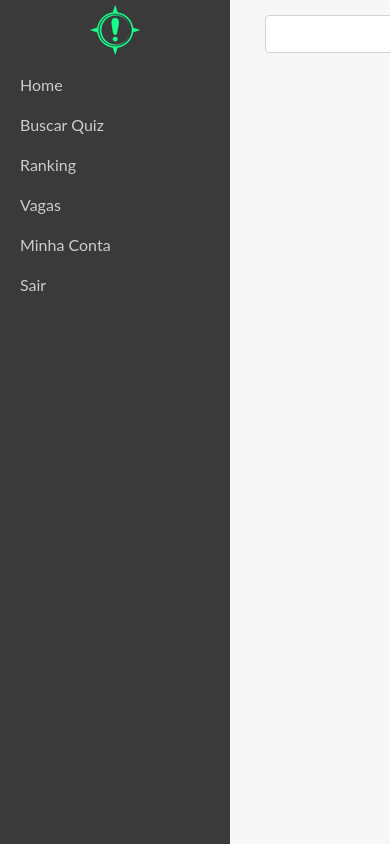
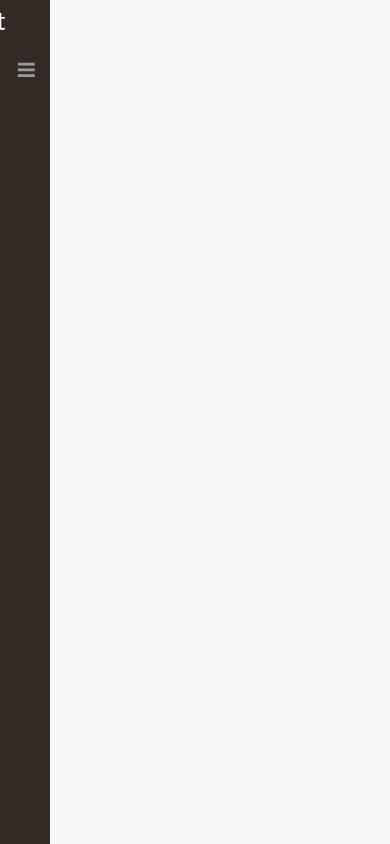
Before and after one commit to gspereira/RankQuest, a PHP site: page /pages/vagas.php in a window 390 px wide. Run offline with PHP 8.4, Linux system fonts and the light colour scheme; a user stored in the database is signed in; some libraries are stand-ins or nearby versions.

Commit message:
Side bar responsiva

```diff
--- a/css/rankquest.css
+++ b/css/rankquest.css
@@ -9,7 +9,7 @@ body {
 
 .form-group input{
 
-margin: 10px;
+  margin: 10px;
 }
 
 p {
@@ -31,10 +31,15 @@ p.small {
 .container-fluid {
   width: 100%;
   position: absolute;
-  margin-left:250px ;
-  padding: 15px
+  margin-left: 250px;
+  padding: 15px;
 
 }
+
+.container-fluid-toggled{
+  margin-left: 5% !important;
+}
+
 
 .img-responsive {
   margin:0 auto;
@@ -46,68 +51,6 @@ p.small {
 .page-title h2{
   font-family: 'Montserrat';
 }
-
-/* Sidebar Styles */
-
-.sidebar-nav {
-  position: absolute;
-  top: 0;
-  width: 230px;
-  height: 100%;
-  margin: 0;
-  padding: 0;
-  list-style: none;
-  position: fixed;
-  background-color: #3a3a3a;
-}
-
-.sidebar-nav li {
-  text-indent: 20px;
-  line-height: 40px;
-}
-
-.sidebar-nav li a {
-  display: block;
-  text-decoration: none;
-  color: #cccccc;
-}
-
-.sidebar-nav li a:hover {
-  text-decoration: none;
-  color: #fff;
-  background: rgba(255, 255, 255, 0.2);
-}
-
-.sidebar-nav li a:active, .sidebar-nav li a:focus {
-  text-decoration: none;
-}
-
-.sidebar-nav>.sidebar-brand {
-  height: 65px;
-  font-size: 18px;
-  line-height: 60px;
-}
-
-.sidebar-nav>.sidebar-brand a {
-  color: #999999;
-}
-
-.sidebar-nav>.sidebar-brand a:hover {
-  color: #fff;
-  background: none;
-}
-
-.sidebar-nav li .logotip {
-  display: block;
-  text-decoration: none;
-  padding-top: 5px;
-}
-
-.sidebar-nav li .logotip:hover {
-  text-decoration: none;
-  filter: sepia() saturate(10000%) hue-rotate(70deg);
-}
-
 /* Search Bar Styles */
 .dropdown.dropdown-lg .dropdown-menu {
   margin-top: -1px;
--- /dev/null
+++ b/css/style.css
@@ -0,0 +1,205 @@
+ body {
+ overflow-x: hidden;
+ }
+
+ /* Toggle Styles */
+
+ #wrapper {
+ padding-left: 0;
+ -webkit-transition: all 0.6s ease;
+ -moz-transition: all 0.6s ease;
+ -o-transition: all 0.6s ease;
+ transition: all 0.6s ease;
+
+ }
+
+ #wrapper.toggled {
+ padding-left: 200px;
+ }
+
+ #sidebar-wrapper {
+ z-index: 1000;
+ position: fixed;
+ left: 250px;
+
+ width: 0;
+ height: 100%;
+ margin-left: -250px;
+ overflow-y: auto;
+ background-color:#312A25;
+
+ -webkit-transition: all 0.5s ease;
+ -moz-transition: all 0.5s ease;
+ -o-transition: all 0.5s ease;
+ transition: all 0.5s ease;
+ }
+
+ #wrapper.toggled #sidebar-wrapper {
+ width: 0;
+ }
+
+ #page-content-wrapper {
+ width: 100%;
+ position: absolute;
+ padding: 10px;
+ }
+
+ #wrapper.toggled #page-content-wrapper {
+ position: absolute;
+ margin-left:-250px;
+ }
+ /* Sidebar Styles */
+
+ .sidebar-nav {
+ position: absolute;
+ top: 0;
+ right:15px;
+ width: 200px;
+ margin: 0;
+ padding: 0;
+ list-style: none;
+ }
+
+ .sidebar-nav li {
+ text-indent: 20px;
+ line-height: 40px;
+ }
+
+ .sidebar-nav li a {
+ display: block;
+ text-decoration: none;
+ color: #999999;
+ }
+
+ .sidebar-nav li a:hover {
+ text-decoration: none;
+ color: #fff;
+ background: #312A25;
+ }
+
+ .sidebar-nav li a:active,
+ .sidebar-nav li a:focus {
+ text-decoration: none;
+ }
+
+ .sidebar-nav > .sidebar-brand {
+ height: 65px;
+ font-size: 18px;
+ line-height: 60px;
+ }
+
+ .sidebar-nav > .sidebar-brand a {
+ color: #999999;
+ }
+
+ .sidebar-nav > .sidebar-brand a:hover {
+ color: #fff;
+ background: none;
+ }
+
+ @media(min-width:768px) {
+ #wrapper {
+ padding-left: 220px;
+ }
+
+ #wrapper.toggled {
+ padding-left: 0;
+ }
+
+ #sidebar-wrapper {
+ width: 200px;
+ }
+
+ #wrapper.toggled #sidebar-wrapper {
+ width: 40px;
+
+
+ }
+
+ #wrapper.toggled span {
+ visibility:hidden;
+
+ }
+ #wrapper.toggled   i {
+ float:right;
+ }
+
+ #page-content-wrapper {
+ padding: 20px;
+ position: relative;
+ }
+
+ #wrapper.toggled #page-content-wrapper {
+ position: relative;
+ margin-right: 0;
+ }
+ }
+
+
+ @media(max-width:414px) {
+
+ #wrapper.toggled #page-content-wrapper {
+ position: absolute;
+ margin-right:60px;
+ }
+
+ #wrapper.toggled {
+ padding-right: 60px;
+ }
+
+ #wrapper {
+ padding-left: 20px;
+ }
+
+ #wrapper.toggled {
+ padding-left: 0;
+ }
+
+ #sidebar-wrapper {
+ width: 50px;
+ }
+
+ #wrapper.toggled #sidebar-wrapper {
+ width: 140px;
+
+
+ }
+
+ #wrapper.toggled span {
+ visibility:visible;
+ position:relative;
+ left:70px;
+ bottom:13px;
+
+ }
+
+ #wrapper span {
+ visibility:hidden;
+
+ }
+ #wrapper.toggled   i {
+ float:right;
+ }
+
+ #wrapper   i {
+ float:right;
+ }
+
+ #page-content-wrapper {
+ padding: 5px;
+ position: relative;
+ }
+
+ #wrapper.toggled #page-content-wrapper {
+ position: relative;
+ margin-right: 0;
+ }
+
+
+
+
+ }
+
+ /*!
+ *  Font Awesome 4.6.3 by @davegandy - http://fontawesome.io - @fontawesome
+ *  License - http://fontawesome.io/license (Font: SIL OFL 1.1, CSS: MIT License)
--- a/js/ajaxrq.js
+++ b/js/ajaxrq.js
@@ -1,5 +1,4 @@
 $(document).ready(function(){
-
 
     $('#cadastrar_aluno').click(function(){
         $('form#aluno').off();
--- /dev/null
+++ b/js/rankQuest.js
@@ -0,0 +1,8 @@
+$(document).ready(function(){
+	$("#menu-toggle").click(function(e) {
+		e.preventDefault();
+		$("#wrapper").toggleClass("toggled");
+		$("#container-fluid").toggleClass("container-fluid");
+		$("#container-fluid").toggleClass("container-fluid-toggled");
+	});
+})
--- a/pages/menu.php
+++ b/pages/menu.php
@@ -22,27 +22,25 @@ if(!isset($_SESSION['login'])){//não está logado
 	<script src="https://maxcdn.bootstrapcdn.com/bootstrap/4.0.0-beta.2/js/bootstrap.min.js" integrity="sha384-alpBpkh1PFOepccYVYDB4do5UnbKysX5WZXm3XxPqe5iKTfUKjNkCk9SaVuEZflJ" crossorigin="anonymous"></script>
 	<script src='../js/jquery-3.2.1.min.js'></script>
 	<script src='../js/ajaxrq.js'></script>
-	<script src='../js/rankquest.js'></script>
-
+	<script src='../js/rankQuest.js'></script>
 	<link rel="stylesheet" href="https://maxcdn.bootstrapcdn.com/bootstrap/4.0.0-beta.2/css/bootstrap.min.css" integrity="sha384-PsH8R72JQ3SOdhVi3uxftmaW6Vc51MKb0q5P2rRUpPvrszuE4W1povHYgTpBfshb" crossorigin="anonymous">
-
+	<link href="//netdna.bootstrapcdn.com/font-awesome/3.2.1/css/font-awesome.css" rel="stylesheet">
 	<link href="../css/rankquest.css" rel="stylesheet">
+	<link href="../css/style.css" rel="stylesheet">
 	<link rel="stylesheet" href="../addons/fa/css/font-awesome.min.css">
 </head>
 
 <body>
+	<div id="wrapper">
+		<!-- Sidebar -->
+		<div id="sidebar-wrapper">
+			<ul class="sidebar-nav" style="margin-left:0;">
+				<li style="text-align: center; color: white; font-size: 25px;">RankQuest</li>
+				<li class="sidebar-brand">
 
+					<a href="#menu-toggle"  id="menu-toggle" style="margin-top:20px;float:right;" > <i class="fa fa-bars " style="font-size:20px;" aria-hidden="true" aria-hidden="true"></i></a>
 
-
-	<ul class="sidebar-nav">
-		<li class="sidebar-brand">
-			<a class="logotip" href="#">
-				<img src="../img/sblgw.png" alt="" class="img-responsive">
-			</a>
 					</li>
-
-
-
 					<?php
 
 					if($_SESSION['tipo'] == 'A'){
@@ -142,9 +140,15 @@ if(!isset($_SESSION['login'])){//não está logado
 						</li>
 						<li>
 						<a href="../processa/processa_logout.php">Sair</a>
-			</li> ';
+						</li>
+						';
+
 					}
 
 
 					?>
+
 					</ul>
+
+		</div>
+	</div>
--- a/pages/vagas.php
+++ b/pages/vagas.php
@@ -1,62 +1,3 @@
 <?php
 include 'menu.php'
 ?>
-
-	<div class="container-fluid">
-		<div class="row">
-			<div class="col-lg-10">
-				<!-- Barra de procura -->
-				<div class="input-group">
-					<input type="text" class="form-control">
-					<div class="dropdown dropdown-lg">
-						<button class="btn btn-default dropdown-toggle" data-toggle="dropdown" aria-expanded="false">
-							<i class="fa fa-filter"></i>
-						</button>
-						<div class="dropdown-menu dropdown-menu-right" role="menu">
-							<form class="form-horizontal" role="form">
-								<label for="filter">Filtros</label>
-								<hr>
-								<div class="form-group row">
-									<label for="searchCurso" class="col-sm-2 col-form-label">Curso</label>
-									<div class="col-sm-10">
-										<select class="custom-select" id="searchCurso">
-											<option selected>Escolha um curso</option>
-											<option></option>
-										</select>
-									</div>
-								</div>
-								<div class="form-group row">
-									<label for="searchAssunto" class="col-sm-2 col-form-label">Assunto</label>
-									<div class="col-sm-10">
-										<select class="custom-select" id="searchAssunto">
-											<option selected>Escolha um tema</option>
-											<option></option>
-										</select>
-									</div>
-								</div>
-								<div class="form-group row">
-									<label for="searchNivel" class="col-sm-2 col-form-label">Nível</label>
-									<div class="col-sm-10">
-										<select class="custom-select" id="searchNivel">
-											<option selected>Escolha um nível</option>
-											<option></option>
-										</select>
-									</div>
-								</div>
-								<hr>
-								<button type="submit" class="btn btn-primary pull-right">Aplicar</button>
-							</form>
-						</div>
-					</div>
-					<div class="input-group-btn">
-						<button type="button" class="btn btn-secondary">
-							<i class="fa fa-search" aria-hidden="true"></i>
-						</button>
-					</div>
-				</div>
-			</div>
-		</div>
-	</div>
-
-			</body>
-			</html>
```
Also changed, not shown: pages/dashboard.php (line endings or trailing spaces). Lines whose indentation alone changed are shown as unchanged.
